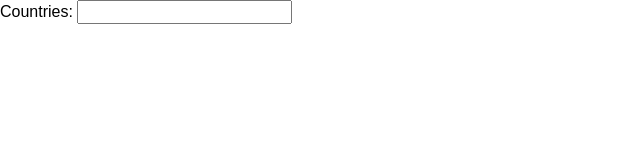
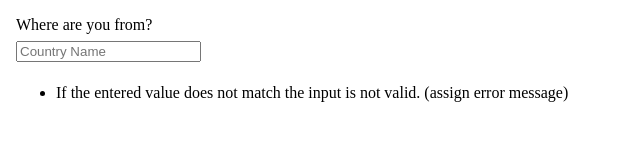
Before and after one commit to ivankrauseza/api-form-field-countries, a plain HTML site: page index.html in a window 1280 px wide. Shown: the whole page, without its empty margins (0-640 px from the left). Drawn offline with nearby package versions, Linux system fonts and the light colour scheme.

Commit message:
Update readme

```diff
--- a/assets/css/style.scss
+++ b/assets/css/style.scss
@@ -4,4 +4,14 @@
 
 body {
     margin: 0 auto;
+    padding: 1em;
 }
+
+form {
+    label {
+        display: block;
+    }
+    input {
+        margin: 0.5em 0;
+    }
+}
--- a/index.html
+++ b/index.html
@@ -9,10 +9,15 @@
 </head>
 <body>
 
-    <div class="ui-widget">
-        <label for="countries">Countries: </label>
-        <input id="countries" type="text">
-      </div>
+    <form>
+        <label for="countries">Where are you from? </label>
+        <input id="countries" type="text" placeholder="Country Name">
+        <div id="countriesMessage"></div>
+    </form>
+
+    <ul>
+        <li>If the entered value does not match the input is not valid. (assign error message)</li>
+    </ul>
 
     <script src="https://code.jquery.com/jquery-3.6.0.js"></script>
     <script src="https://code.jquery.com/ui/1.13.2/jquery-ui.js"></script>
```
Also changed, not shown: assets/css/style.css, 2 other files.
